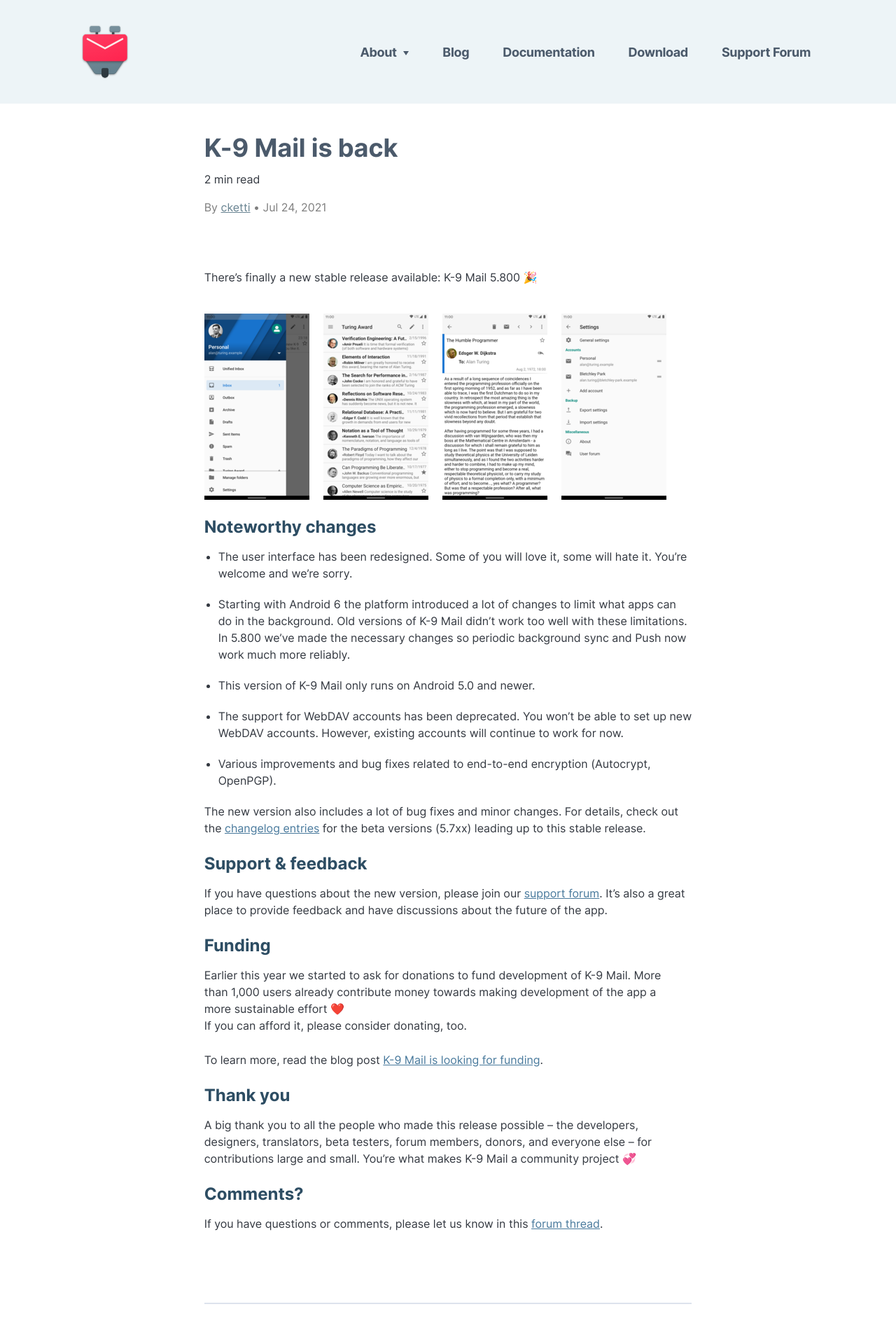
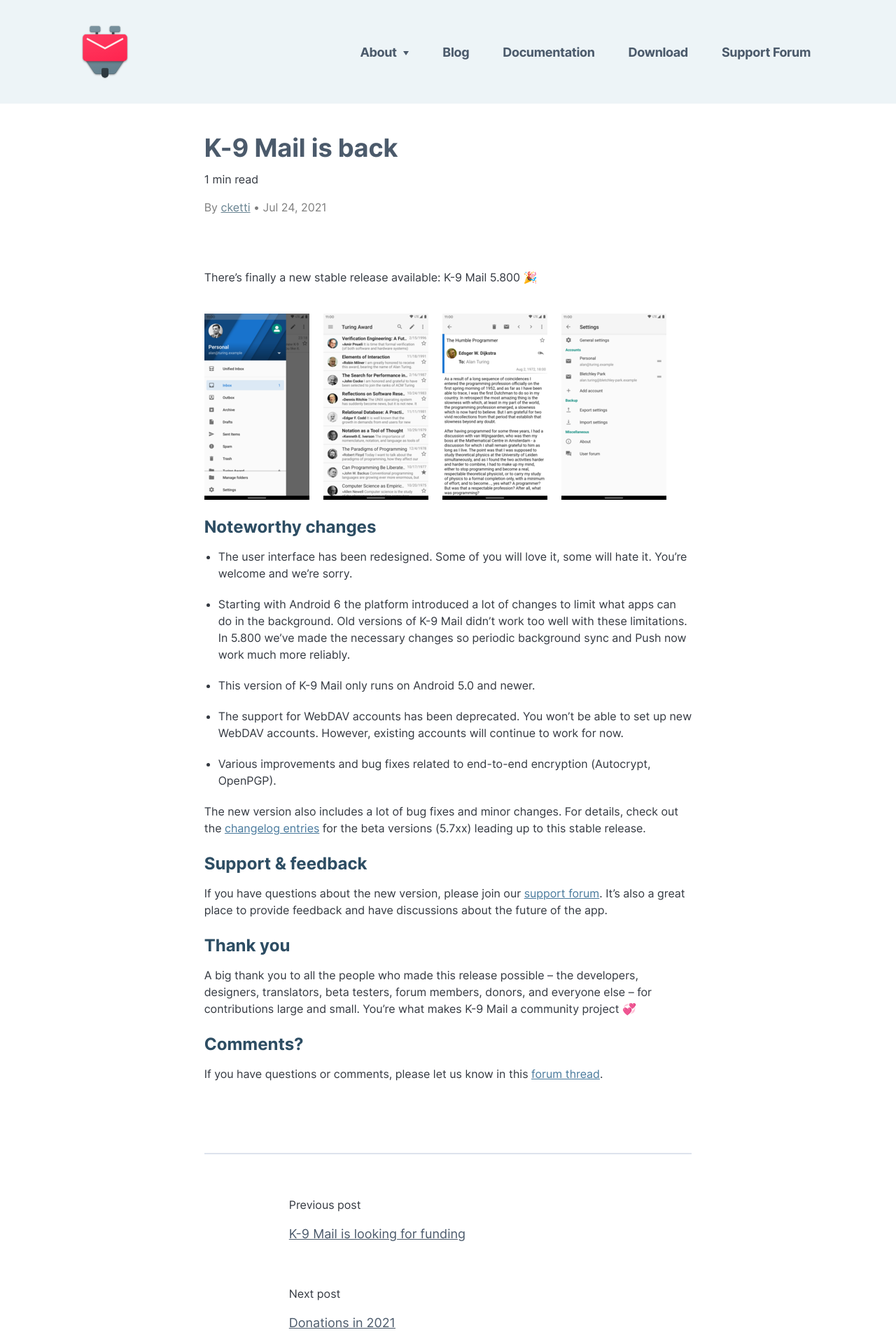
Before and after one commit to k9mail/k9mail.app, a Jekyll site: the page built from _posts/2021-07-23-K-9 Mail is back.md, in a window 1280 px wide. Shown: the top 1920 px of the page at 70% size. Built offline with Jekyll 4.4.1, drawn with Linux system fonts in a browser that asks for light colours; a script that is not in the unit is left out.

Commit message:
Update/remove donation links in blog posts

```diff
--- a/_posts/2021-07-23-K-9 Mail is back.md
+++ b/_posts/2021-07-23-K-9 Mail is back.md
@@ -29,31 +29,6 @@ The new version also includes a lot of bug fixes and minor changes. For details,
 If you have questions about the new version, please join our [support forum](https://forum.k9mail.app/). It's also a great place to provide feedback and have discussions about the future of the app.
 
 
-### Funding
-
-<div style="display: flex;">
-
-<div markdown="1">
-Earlier this year we started to ask for donations to fund development of K-9 Mail. More than 1,000 users already contribute money towards making development of the app a more sustainable effort ❤️
-If you can afford it, please consider donating, too.
-
-To learn more, read the blog post [K-9 Mail is looking for funding](https://k9mail.app/2021/02/14/K-9-Mail-is-looking-for-funding).
-
-</div>
-
-<div style="margin-left: 1em; margin-bottom: 1.5em;">
-  <style type="text/css" scoped>
-    a:hover span {
-      border: none;
-    }
-  </style>
-
-  <script src="https://liberapay.com/k9mail/widgets/receiving.js"></script>
-</div>
-
-</div>
-
-
 ### Thank you
 
 A big thank you to all the people who made this release possible – the developers, designers, translators, beta testers, forum members, donors, and everyone else – for contributions large and small. You're what makes K-9 Mail a community project 💞
```
Also changed, not shown: _posts/2021-02-14-K-9 Mail is looking for funding.md (+3 -16 lines), _posts/2022-04-11-K-9 Mail 6.000.md (+0 -25 lines).
